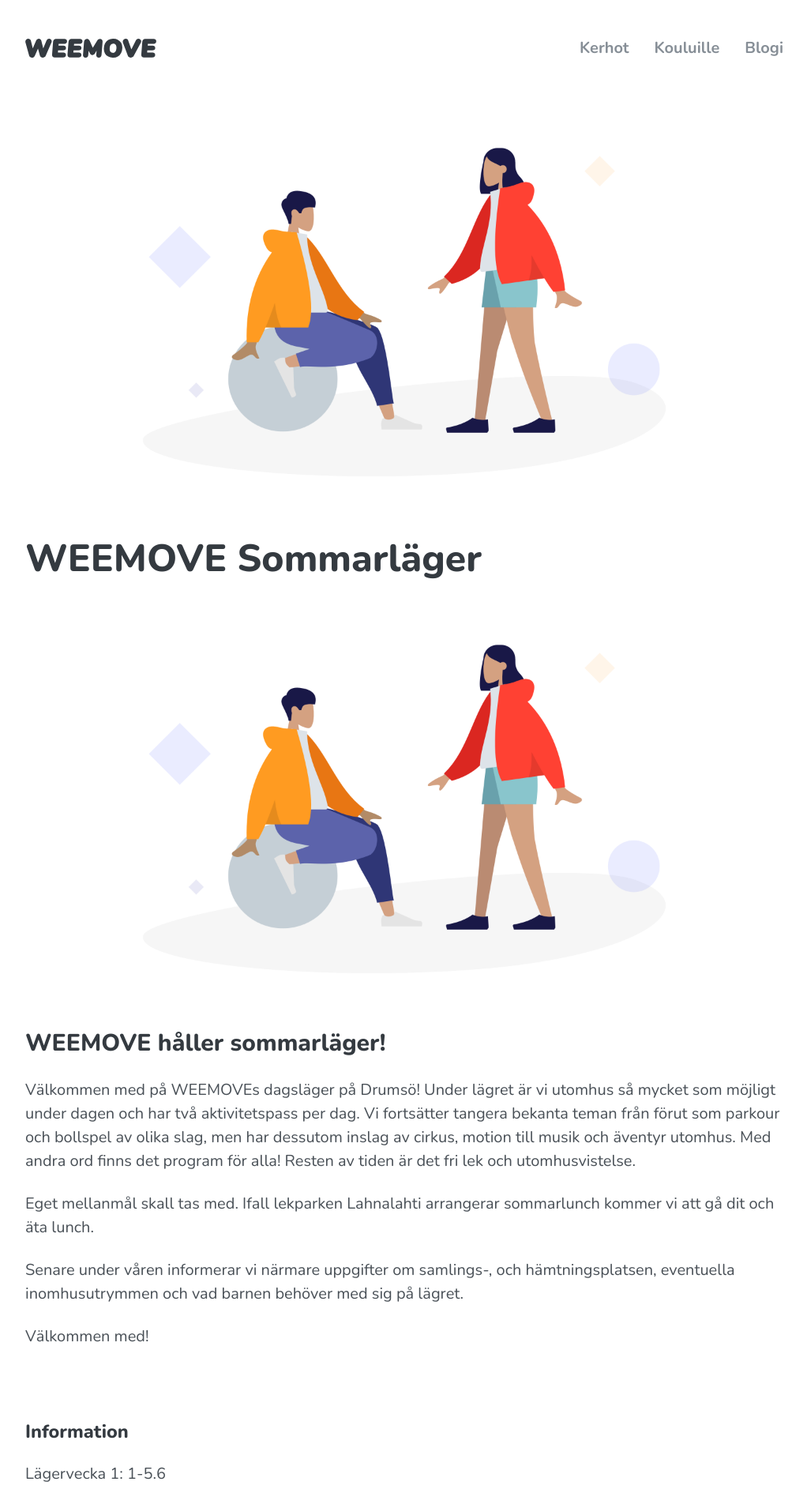
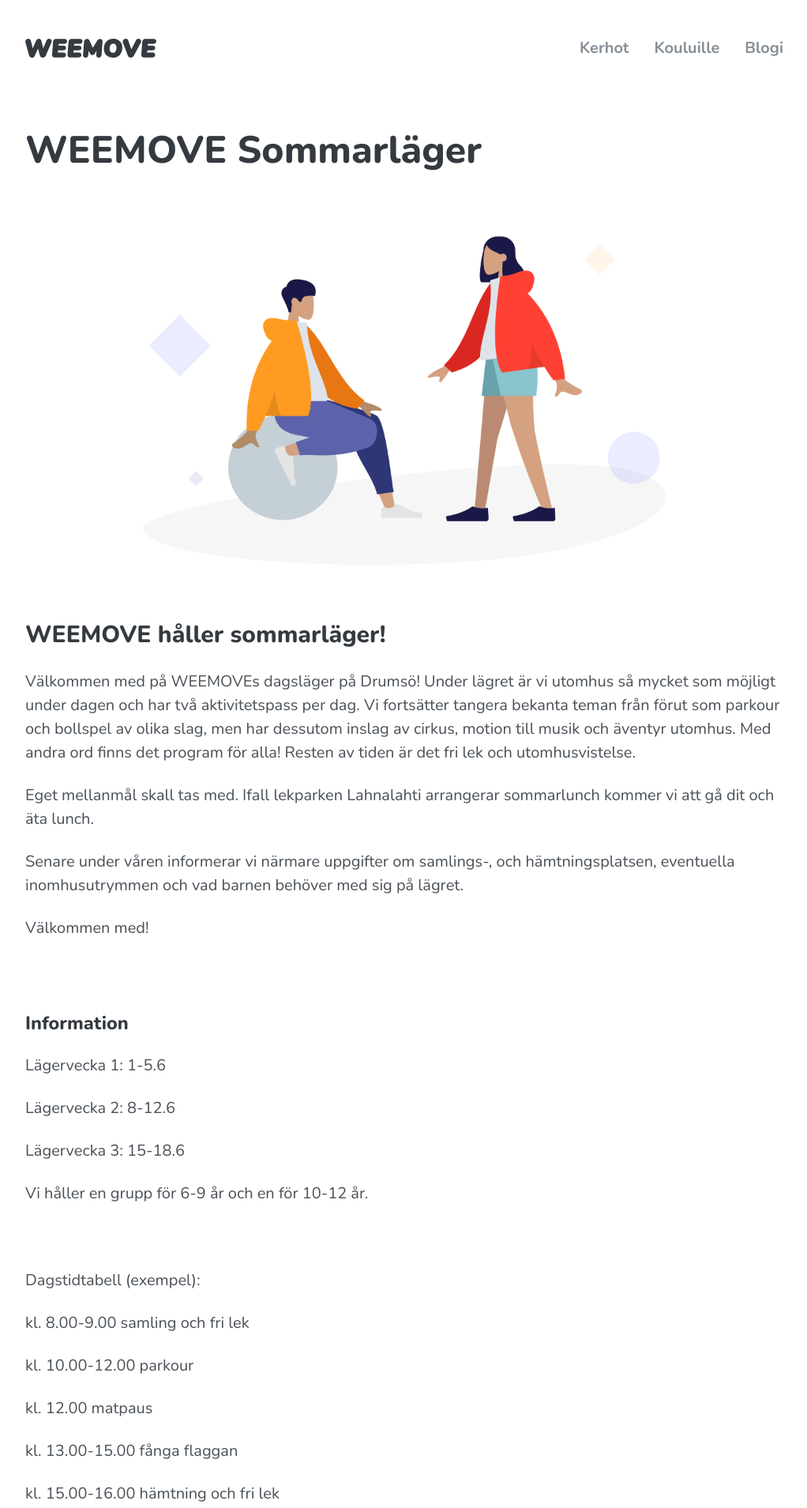
Before and after one commit to Funktum/weemove, a Jekyll site: the page built from _pages/dagslager.md, in a window 1280 px wide. Shown: the top 1909 px of the page at 79% size, without its empty margins (128-1150 px from the left). Built offline with Jekyll 4.4.1, drawn with Linux system fonts in a browser that asks for light colours; a script that is not in the unit is left out.

Commit message:
Update dagslager.md

```diff
--- a/_pages/dagslager.md
+++ b/_pages/dagslager.md
@@ -1,7 +1,6 @@
 ---
 layout: page
 title: WEEMOVE Sommarläger
-image: /uploads/weemove-illustration-2.png
 ---
 
 <img src="../uploads/weemove-illustration-2.png" alt="WEEMOVE illustration">
```
